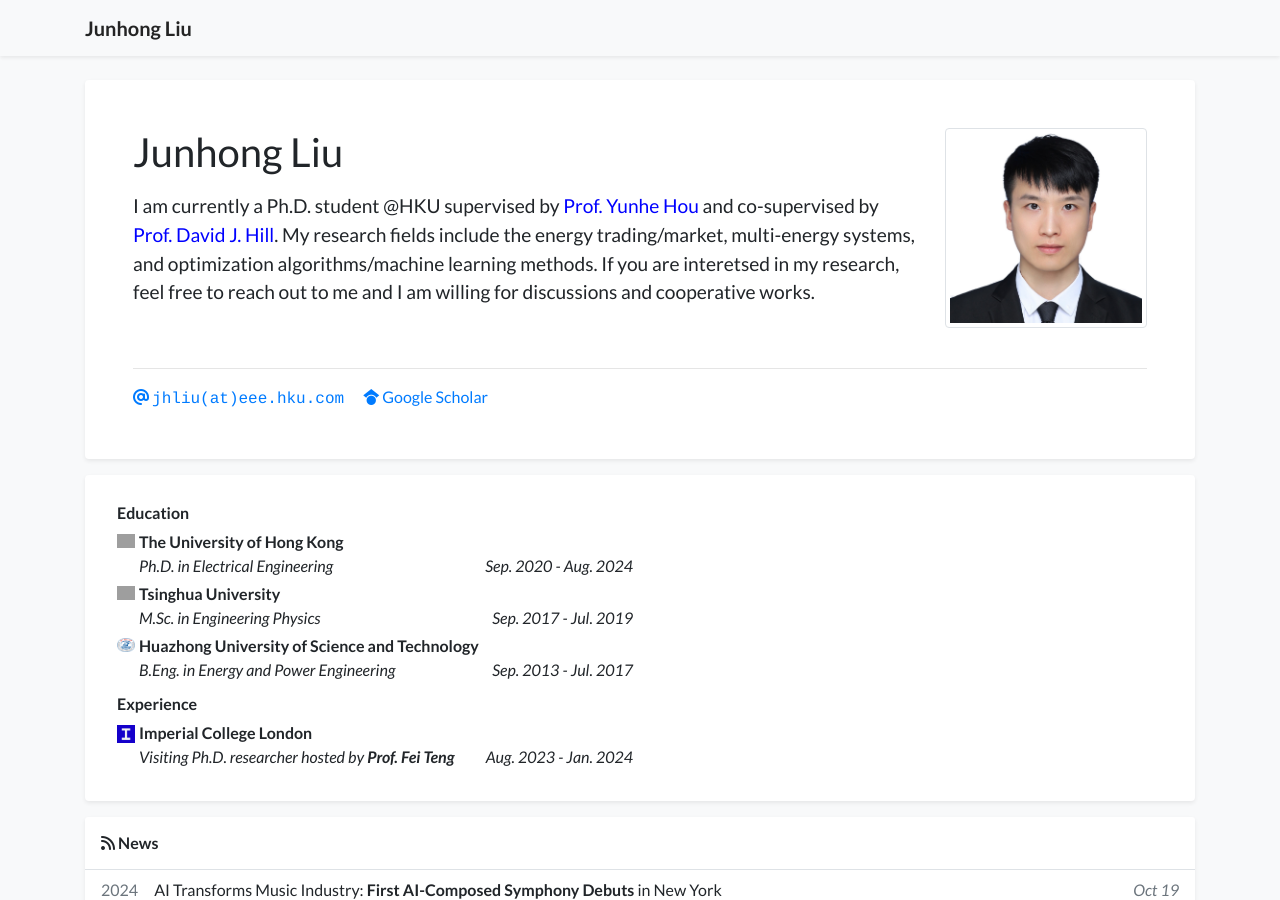
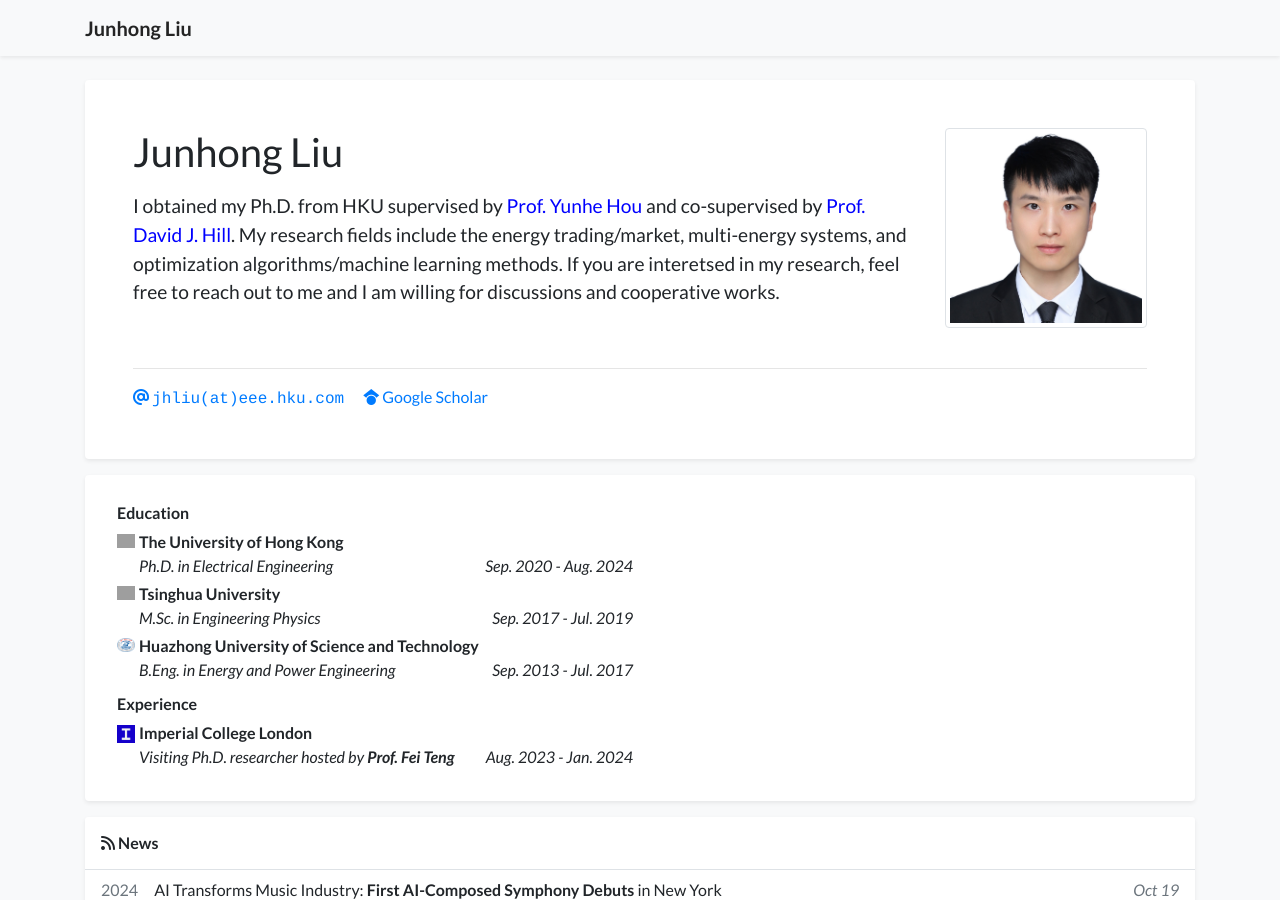
Before and after one commit to johnny-eee/academic-homepage-main, a Jekyll site: the page built from index.html, in a window 1280 px wide and 900 px high. Built offline with Jekyll 4.4.1, drawn with Linux system fonts in a browser that asks for light colours; a style sheet for code colours, icons or effects is not loaded; grey boxes are pictures that could not be loaded.

Commit message:
Update profile.yml

```diff
--- a/_data/profile.yml
+++ b/_data/profile.yml
@@ -21,7 +21,7 @@
 
 short_bio: >-
   <p>
-   <big>I am currently a Ph.D. student @HKU supervised by <a href="https://www.eee.hku.hk/people/yhhou/" style="color: blue;">Prof. Yunhe Hou</a> and co-supervised by <a href="https://www.eee.hku.hk/people/dhill/" style="color: blue;">Prof. David J. Hill</a>.
+   <big> I obtained my Ph.D. from HKU supervised by <a href="https://www.eee.hku.hk/people/yhhou/" style="color: blue;">Prof. Yunhe Hou</a> and co-supervised by <a href="https://www.eee.hku.hk/people/dhill/" style="color: blue;">Prof. David J. Hill</a>.
    My research fields include the energy trading/market, multi-energy systems, and optimization algorithms/machine learning methods. If you are interetsed in my research, feel free to reach out to me and I am willing for discussions and cooperative works.</big>
   </p>
 
```
